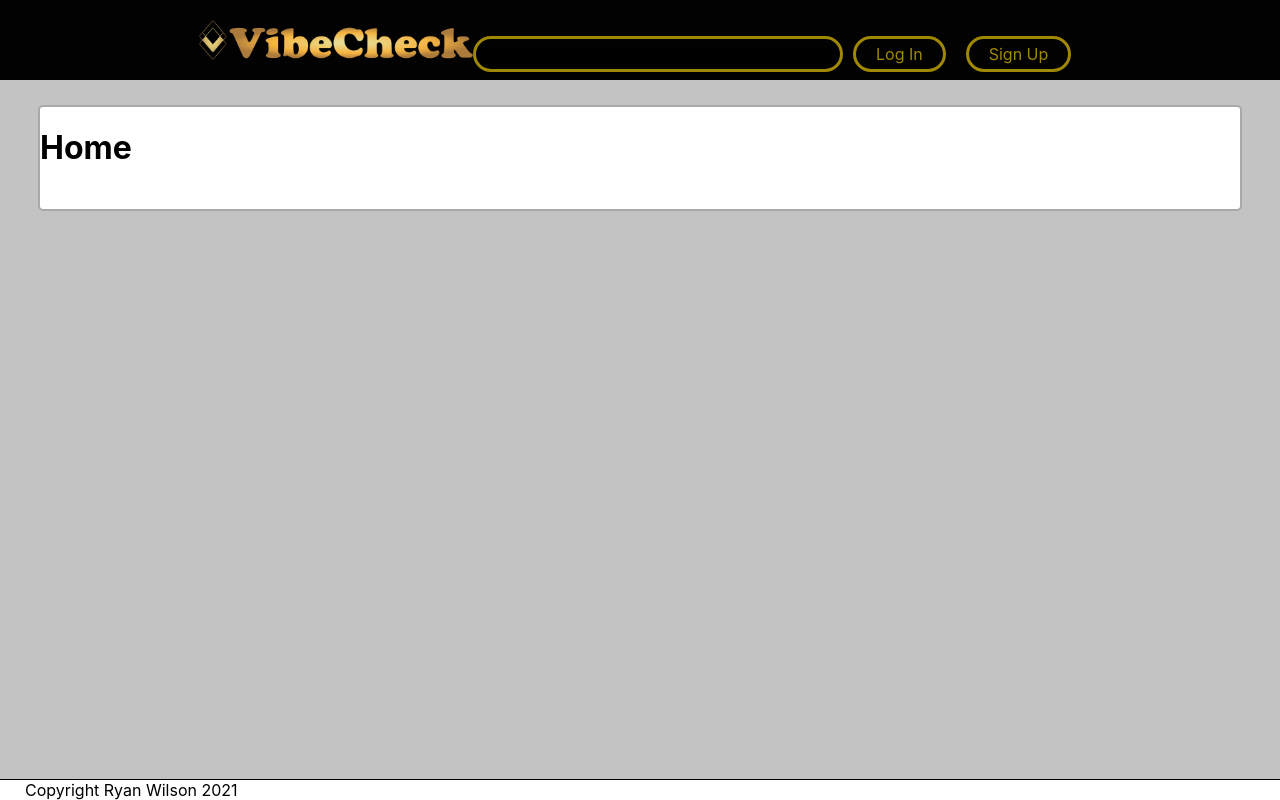
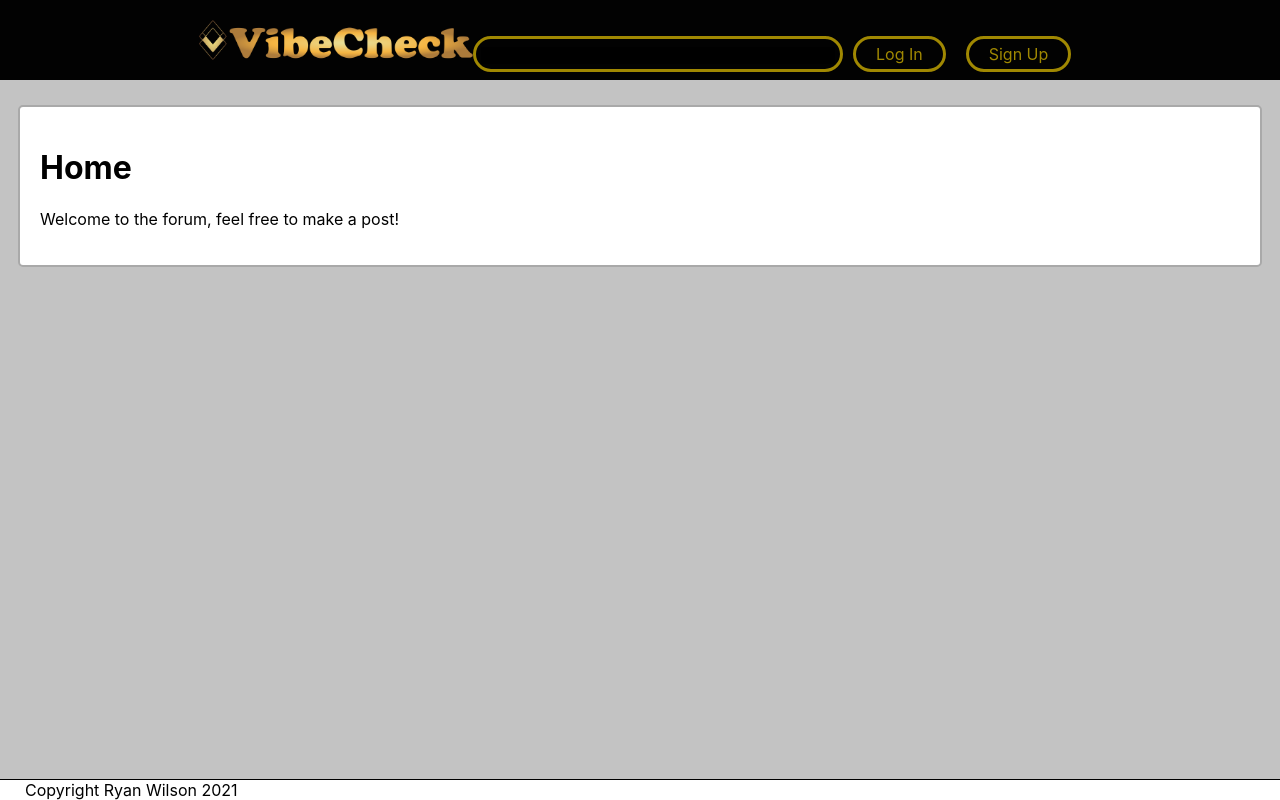
Before and after one commit to RyanWilsonRMIT/vc_s3716816, a React (Create React App) app: page / in a window 1280 px wide. Built offline with nearby package versions, Linux system fonts and the light colour scheme.

Commit message:
started interface for adding posts

```diff
--- a/src/App.css
+++ b/src/App.css
@@ -4,7 +4,7 @@
   border:2px solid darkgray;
   width:1200px;
   margin: auto;
-  padding-bottom:20px;
+  padding:20px;
 }
 body{
   background-color:rgb(195, 195, 195);
--- a/src/components/home.js
+++ b/src/components/home.js
@@ -4,6 +4,7 @@ class Home extends React.Component {
     return (
       <div className="text-center">
         <h1 className="display-4">Home</h1>
+        <p>Welcome to the forum, feel free to make a post!</p>
       </div>
     );
   }
```
